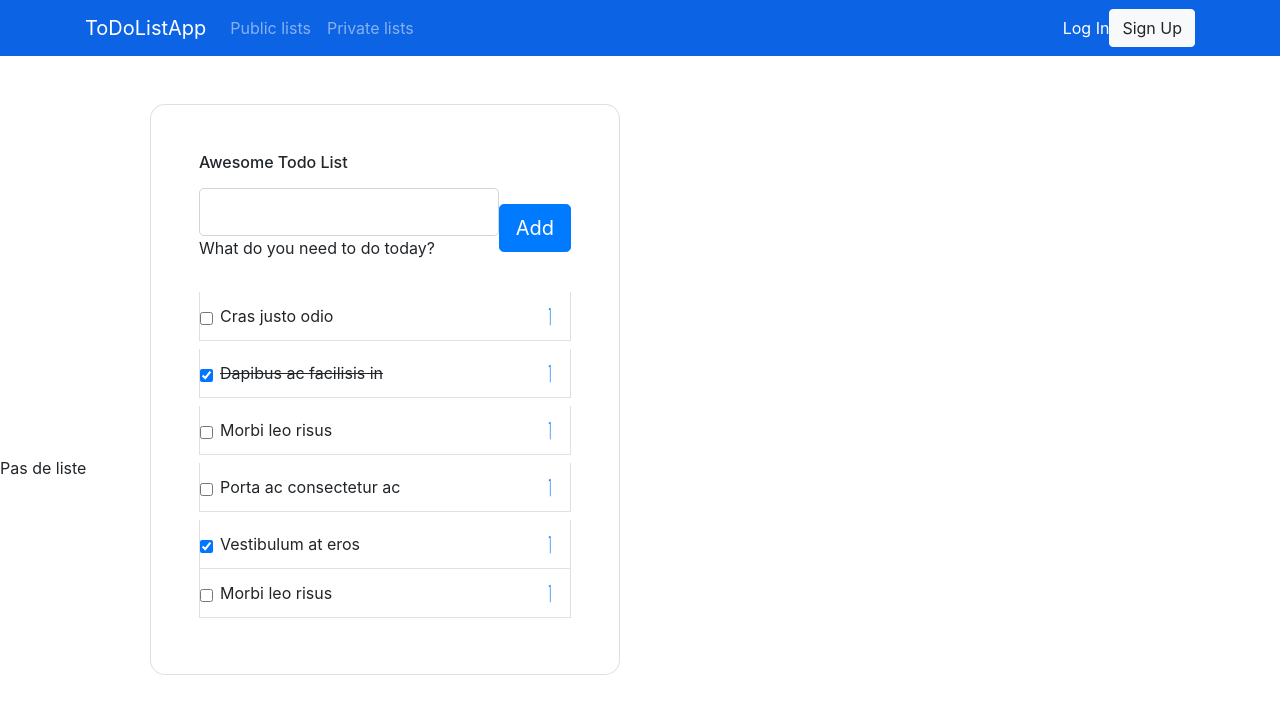
After one commit to Jaxonce/todolist, a PHP site: page /vues/vuephp1.php in a window 1280 px wide. The commit adds this page. Shown: the top 714 px of the page. Run offline with PHP 8.4, Linux system fonts and the light colour scheme; some libraries are stand-ins or nearby versions.

```diff
--- a/config/AutoLoader.php
+++ b/config/AutoLoader.php
@@ -40,7 +40,6 @@ class Autoload
             //echo $file ."<BR>";
             if (file_exists($file))
             {
-                echo "include $file <BR>";
                 include $file;
             }
         }
--- a/modeles/Connection.php
+++ b/config/Connection.php
@@ -6,7 +6,7 @@ private $stmt;
 public function __construct(string $dsn, string $username, string $password) {
 
 parent::__construct($dsn,$username,$password);
-$this->setAttribute(PDO::ATTR_ERRMODE, PDO::ERRMODE_EXCEPTION);
+    $this->setAttribute(PDO::ATTR_ERRMODE, PDO::ERRMODE_EXCEPTION);
 }
 
 
--- a/config/config.php
+++ b/config/config.php
@@ -11,7 +11,7 @@ $rep=__DIR__.'/../';
 
 //BD
 
-$base="mysql:host=localhost;dbname=projet_php";
+$dsn="mysql:host=localhost;dbname=TO_DO_LIST";
 $login="malanone";
 $mdp="azertyuiop";
 
--- /dev/null
+++ b/vues/vuephp1.php
@@ -0,0 +1,133 @@
+<!DOCTYPE html>
+<html lang="en">
+<head>
+    <meta charset="UTF-8">
+    <meta http-equiv="X-UA-Compatible" content="IE=edge">
+    <meta name="viewport" content="width=device-width, initial-scale=1.0">
+    <title>Document</title>
+    <link rel="stylesheet" href="https://cdnjs.cloudflare.com/ajax/libs/twitter-bootstrap/4.1.3/css/bootstrap.min.css">
+    <link rel="stylesheet" href="https://cdnjs.cloudflare.com/ajax/libs/font-awesome/4.7.0/css/font-awesome.min.css">
+    <link rel="stylesheet" href="https://fonts.googleapis.com/css?family=Source+Sans+Pro:300,400,700">
+    <link rel="stylesheet" href="css/header.css"/>
+</head>
+<body>
+    <header>
+        <div class="header-blue" style="padding: 0px;">
+            <nav class="navbar navbar-dark navbar-expand-md navigation-clean-search" style="background-color: #0c63e4">
+                <div class="container" ><a class="navbar-brand" href="#"> ToDoListApp</a><button class="navbar-toggler" data-toggle="collapse" data-target="#navcol-1"><span class="sr-only">Toggle navigation</span><span class="navbar-toggler-icon"></span></button>
+                    <div class="collapse navbar-collapse" id="navcol-1">
+                        <ul class="nav navbar-nav">
+                            <li class="nav-item" role="presentation"><a class="nav-link" href="#"> Public lists </a></li>
+                            <li class="nav-item" role="presentation"><a class="nav-link" href="#"> Private lists </a></li>
+                        </ul>
+                        <form class="form-inline mr-auto" target="_self">
+                        </form><span class="navbar-text"> <a href="" class="login">Log In</a></span>
+                        <a class="btn btn-light action-button" role="button" href="?action=inscription">Sign Up</a></div>
+                </div>
+            </nav>
+        </div>
+    </header>
+    <div class="container hero">
+        <section class="vh-100" style="height: 400px; width: 600px;">
+            <div class="container py-5 h-100">
+                <div class="row d-flex justify-content-center align-items-center h-100">
+                    <div class="col col-xl-10">
+
+                        <div class="card" style="border-radius: 15px;">
+                            <div class="card-body p-5">
+                                <h6 class="mb-3">Awesome Todo List</h6>
+                                <form class="d-flex justify-content-center align-items-center mb-4">
+                                    <div class="form-outline flex-fill">
+                                        <input type="text" id="form3" class="form-control form-control-lg" />
+                                        <label class="form-label" for="form3">What do you need to do today?</label>
+                                    </div>
+                                    <button type="submit" class="btn btn-primary btn-lg ms-2">Add</button>
+                                </form>
+
+                                <ul class="list-group mb-0">
+                                    <li
+                                            class="list-group-item d-flex justify-content-between align-items-center border-start-0 border-top-0 border-end-0 border-bottom rounded-0 mb-2">
+                                        <div class="d-flex align-items-center">
+                                            <input class="form-check-input me-2" type="checkbox" value="" aria-label="..." />
+                                            Cras justo odio
+                                        </div>
+                                        <a href="#!" data-mdb-toggle="tooltip" title="Remove item">
+                                            <i class="fas fa-times text-primary"></i>
+                                        </a>
+                                    </li>
+                                    <li
+                                            class="list-group-item d-flex d-flex justify-content-between align-items-center border-start-0 border-top-0 border-end-0 border-bottom rounded-0 mb-2">
+                                        <div class="d-flex align-items-center">
+                                            <input class="form-check-input me-2" type="checkbox" value="" aria-label="..." checked />
+                                            <s>Dapibus ac facilisis in</s>
+                                        </div>
+                                        <a href="#!" data-mdb-toggle="tooltip" title="Remove item">
+                                            <i class="fas fa-times text-primary"></i>
+                                        </a>
+                                    </li>
+                                    <li
+                                            class="list-group-item d-flex d-flex justify-content-between align-items-center border-start-0 border-top-0 border-end-0 border-bottom rounded-0 mb-2">
+                                        <div class="d-flex align-items-center">
+                                            <input class="form-check-input me-2" type="checkbox" value="" aria-label="..." />
+                                            Morbi leo risus
+                                        </div>
+                                        <a href="#!" data-mdb-toggle="tooltip" title="Remove item">
+                                            <i class="fas fa-times text-primary"></i>
+                                        </a>
+                                    </li>
+                                    <li
+                                            class="list-group-item d-flex d-flex justify-content-between align-items-center border-start-0 border-top-0 border-end-0 border-bottom rounded-0 mb-2">
+                                        <div class="d-flex align-items-center">
+                                            <input class="form-check-input me-2" type="checkbox" value="" aria-label="..." />
+                                            Porta ac consectetur ac
+                                        </div>
+                                        <a href="#!" data-mdb-toggle="tooltip" title="Remove item">
+                                            <i class="fas fa-times text-primary"></i>
+                                        </a>
+                                    </li>
+                                    <li
+                                            class="list-group-item d-flex d-flex justify-content-between align-items-center border-start-0 border-top-0 border-end-0 border-bottom rounded-0 mb-0">
+                                        <div class="d-flex align-items-center">
+                                            <input class="form-check-input me-2" type="checkbox" value="" aria-label="..." checked />
+                                            Vestibulum at eros
+                                        </div>
+                                        <a href="#!" data-mdb-toggle="tooltip" title="Remove item">
+                                            <i class="fas fa-times text-primary"></i>
+                                        </a>
+                                    </li>
+                                    <li
+                                            class="list-group-item d-flex justify-content-between align-items-center border-start-0 border-top-0 border-end-0 border-bottom rounded-0 mb-2">
+                                        <div class="d-flex align-items-center">
+                                            <input class="form-check-input me-2" type="checkbox" value="" aria-label="..." />
+                                            Morbi leo risus
+                                        </div>
+                                        <a href="#!" data-mdb-toggle="tooltip" title="Remove item">
+                                            <i class="fas fa-times text-primary"></i>
+                                        </a>
+                                    </li>
+                                </ul>
+
+                            </div>
+                        </div>
+
+                    </div>
+                </div>
+            </div>
+        </section>
+    </div>
+    <script src="https://cdnjs.cloudflare.com/ajax/libs/jquery/3.2.1/jquery.min.js"></script>
+    <script src="https://cdnjs.cloudflare.com/ajax/libs/twitter-bootstrap/4.1.3/js/bootstrap.bundle.min.js"></script>
+
+<?php
+if(! isset($tabAllList)){
+    echo "Pas de liste";
+}
+else{
+    foreach($tabAllList as $uneliste){
+        echo $uneliste->getNom();
+    }
+}
+?>
+
+</body>
+</html>
```
Also changed, not shown: controleurs/UserControl.php (+19 -14 lines), index.php (+26 -25 lines), modeles/ListeGateway.php (+6 -3 lines), modeles/Model.php (+62 -49 lines), vues/css/header.css (added).
